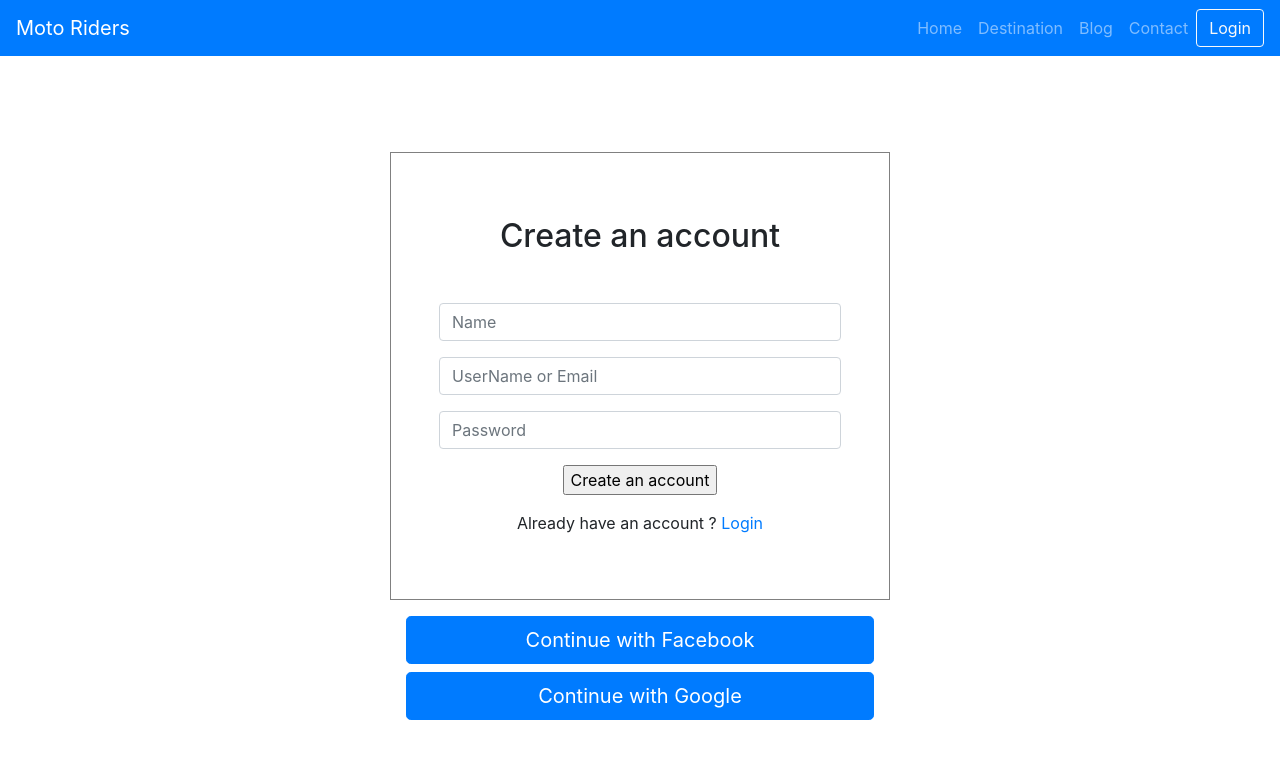
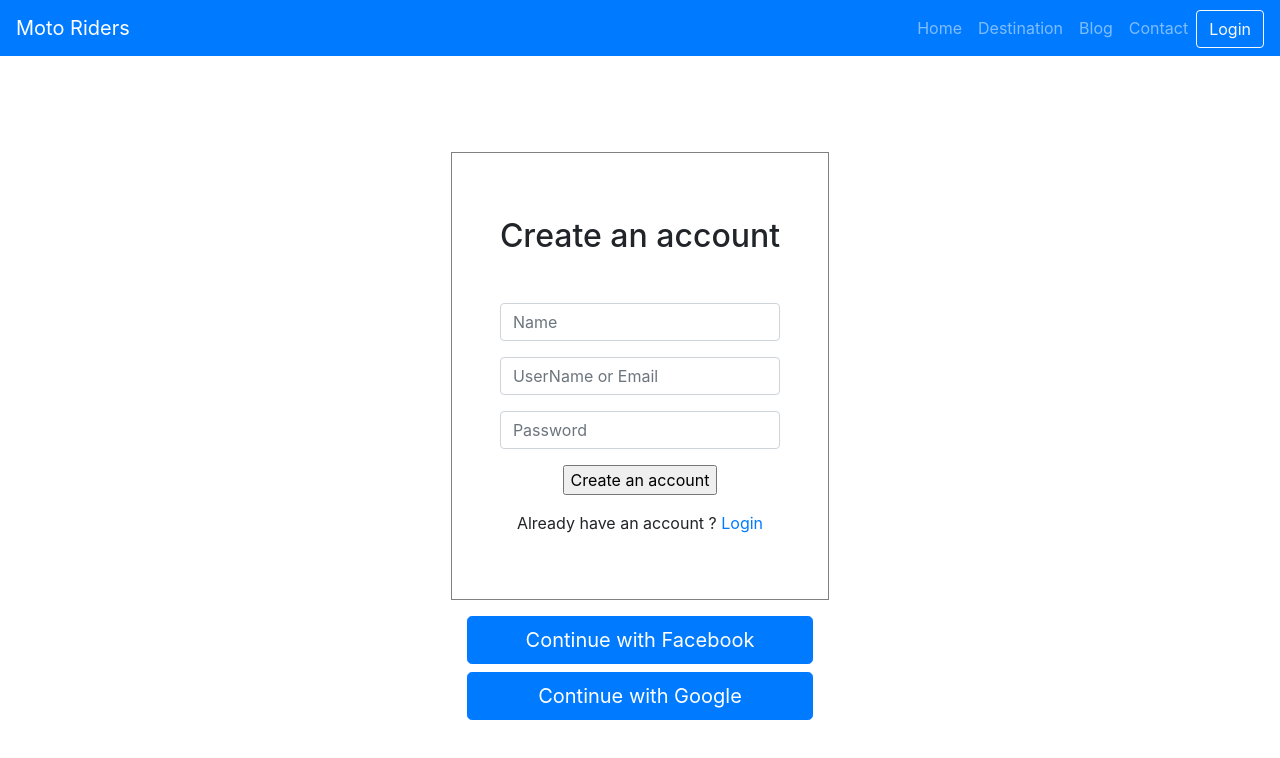
Before and after one commit to shakilibn/Moto-Riders, a React (Create React App) app: page /login in a window 1280 px wide. Shown: the top 758 px of the page. Built offline with nearby package versions, Linux system fonts and the light colour scheme.

Commit message:
toggle button added in navbar

```diff
--- a/src/components/Header/Header.js
+++ b/src/components/Header/Header.js
@@ -7,17 +7,20 @@ const Header = () => {
     const [loggedInUser, setLoggedInUser] = useContext(UserContext)
     return (
         <div>
-            <Navbar className="d-flex justify-content-between" bg="primary" variant="dark">
+            <Navbar className="d-flex justify-content-between" bg="primary" variant="dark" expand="lg">
                 <Navbar.Brand as={Link} to="/home">Moto Riders</Navbar.Brand>
                 <div>
-                    <Nav className="mr-auto d-flex align-items-center">
+                    <Navbar.Toggle aria-controls="basic-navbar-nav" />
+                    <Navbar.Collapse id="basic-navbar-nav">
+                        <Nav className="mr-auto align-items-end">
                             <Nav.Link as={Link} to="/home">Home</Nav.Link>
                             <Nav.Link as={Link} to="/destination">Destination</Nav.Link>
                             <Nav.Link as={Link} to="/blog">Blog</Nav.Link>
                             <Nav.Link as={Link} to="/contact">Contact</Nav.Link>
-                        {loggedInUser.isSignedIn ? <Nav.Link ><strong>{loggedInUser.name}</strong></Nav.Link>:
+                            {loggedInUser.isSignedIn ? <Nav.Link ><strong>{loggedInUser.name}</strong></Nav.Link> :
                                 <Button as={Link} to="/login" variant="outline-light">Login</Button>}
                         </Nav>
+                    </Navbar.Collapse>
                 </div>
             </Navbar>
         </div>
--- a/src/components/Login/Login.css
+++ b/src/components/Login/Login.css
@@ -1,5 +1,4 @@
 .login-card {
-    width:500px;
     border:1px solid gray;
     text-align:center
 }
--- a/src/components/Login/Login.js
+++ b/src/components/Login/Login.js
@@ -131,7 +131,7 @@ const Login = () => {
             displayName: name
         }).then(() => {
             console.log("user name updated successfully");
-        }).catch((error) =>{
+        }).catch((error) => {
             console.log(error);
         });
     }
--- a/src/components/RiderDetails/RiderDetails.js
+++ b/src/components/RiderDetails/RiderDetails.js
@@ -35,9 +35,9 @@ const RiderDetails = () => {
                             </div> :
                             <div className="before-search">
                                 <p>From</p>
-                                <input className="form-control" onBlur={handleBlur} type="text" name="from" placeholder="Dhanmondi" />
+                                <input className="form-control" onBlur={handleBlur} type="text" name="from" placeholder="From" />
                                 <p className="mt-4">To</p>
-                                <input className="form-control" onBlur={handleBlur} type="text" name="to" id="" placeholder="mirpur" />
+                                <input className="form-control" onBlur={handleBlur} type="text" name="to" id="" placeholder="To" />
                                 <br />
                                 <Button onClick={() => setSearch(true)} className="text-white" size="lg" block>Search</Button>
                             </div>
```
Also changed, not shown: firebase.json (added), 1 other file (tests, documents, lock files or other folders). Lines whose indentation alone changed are shown as unchanged.
